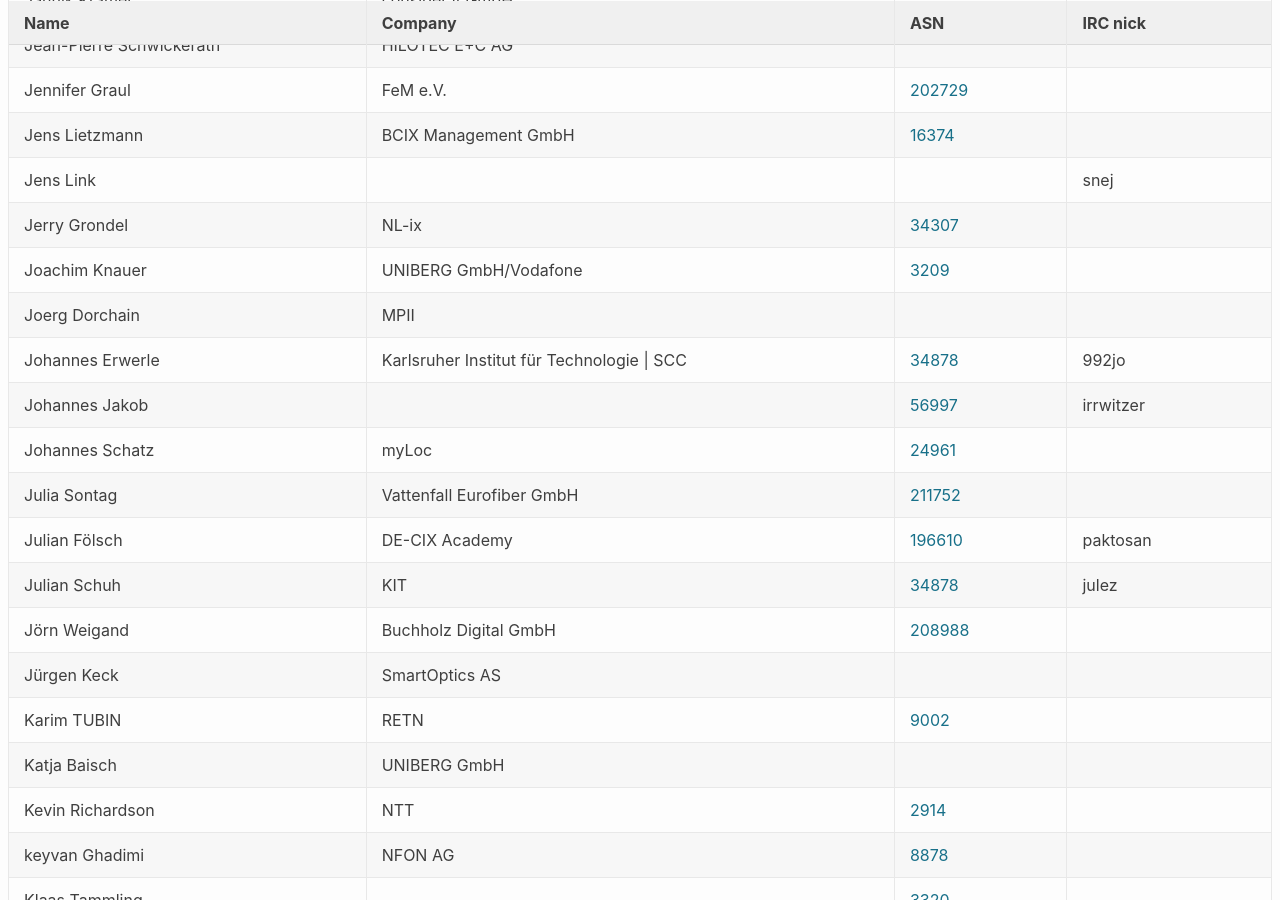
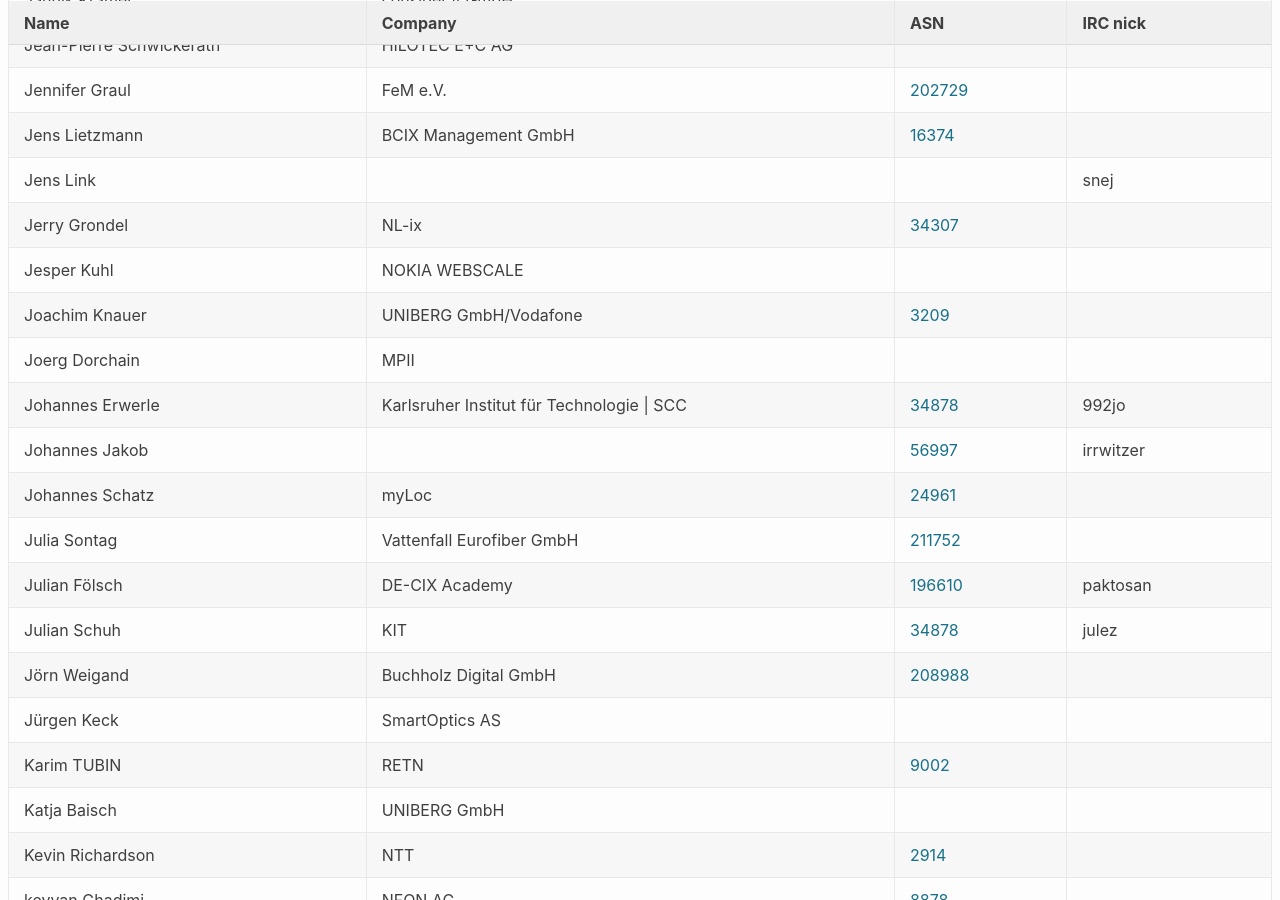
Before and after one commit to denog/pretix-attendeelist, a Jekyll site: the page built from denog14/index.md, in a window 1280 px wide and 900 px high, scrolled down 5239 px. Built offline with Jekyll 4.4.1, drawn with Linux system fonts in a browser that asks for light colours.

Commit message:
Latest data: Mon Nov  7 17:13:59 UTC 2022

```diff
--- a/_data/attendees_denog14_onsite.json
+++ b/_data/attendees_denog14_onsite.json
@@ -706,6 +706,12 @@
     "company": "NL-ix",
     "irc": null,
     "asn": "34307"
+  },
+  {
+    "name": "Jesper Kuhl",
+    "company": "NOKIA WEBSCALE",
+    "irc": null,
+    "asn": null
   },
   {
     "name": "Joachim Knauer",
```
